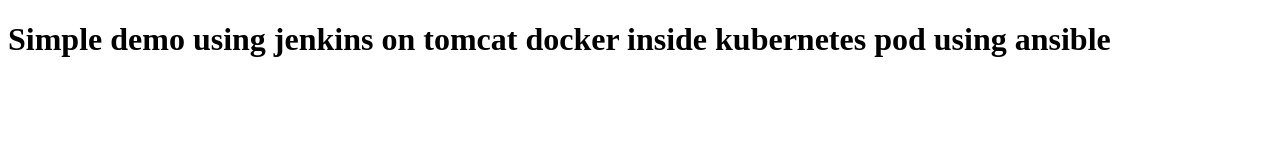
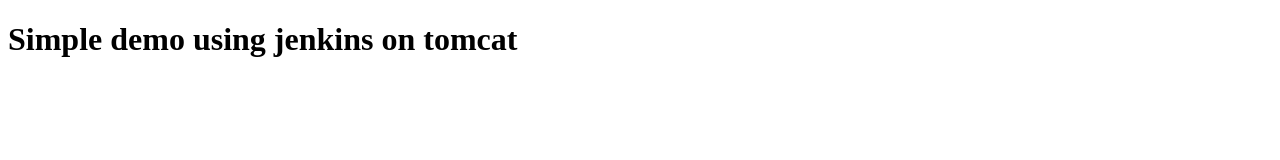
Before and after one commit to satishnathan/simpleDemo, a plain HTML site: page WebContent/index.html in a window 1280 px wide. Drawn offline with Linux system fonts and the light colour scheme.

Commit message:
Update index.html

```diff
--- a/WebContent/index.html
+++ b/WebContent/index.html
@@ -5,6 +5,6 @@
 <title>simpleDemo</title>
 </head>
 <body>
-<h1>Simple demo using jenkins on tomcat docker inside kubernetes pod using ansible</h1>
+<h1>Simple demo using jenkins on tomcat</h1>
 </body>
 </html>
```
